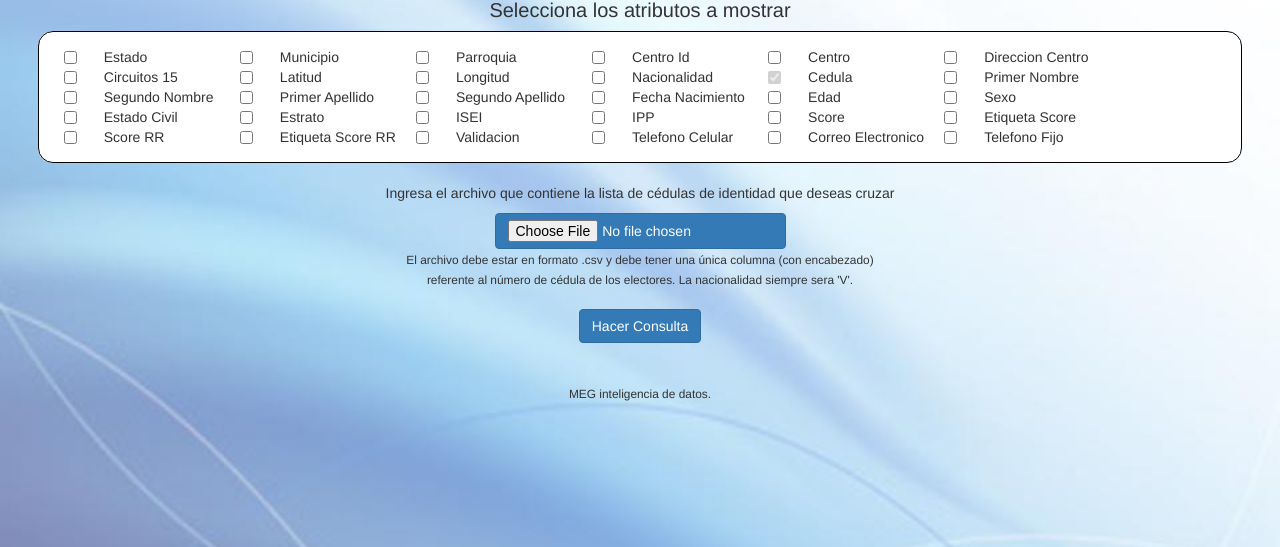
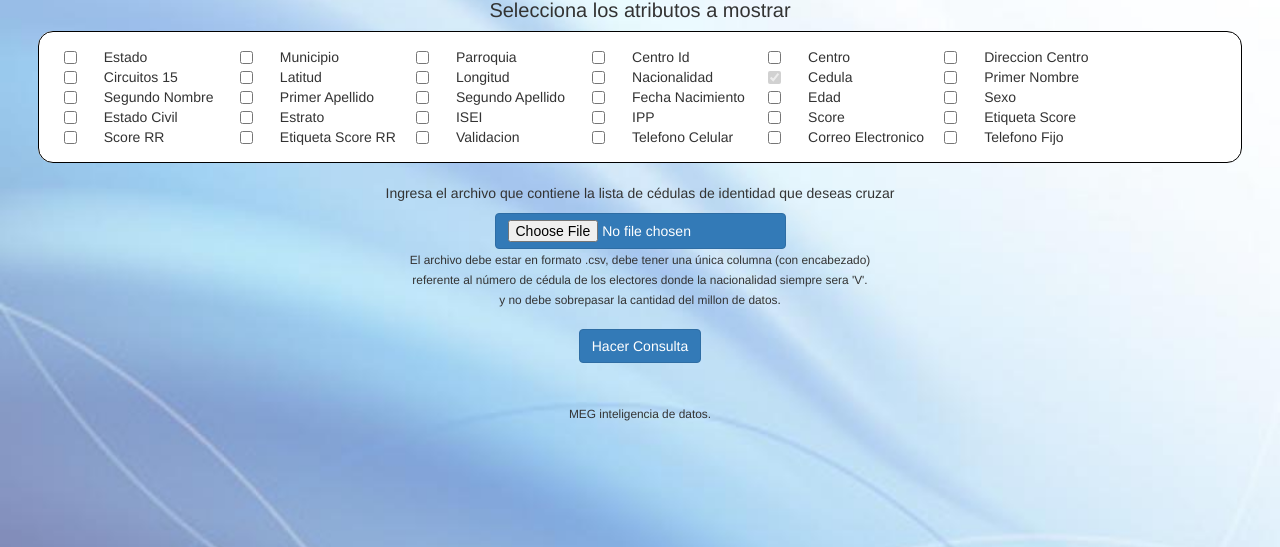
Before and after one commit to luisman09/AsistenteDeConsultas, a Django app: page /asistente_de_consultas/cargas/ in a window 1280 px wide. Shown: the part 158-705 px from the top of the page. Run offline with Django 3.2, Linux system fonts and the light colour scheme; the visitor is signed in with stand-in values (Sample User, id 1); some libraries are stand-ins or nearby versions.

Commit message:
nuevos comentarios

```diff
--- a/meg/asistente_de_consultas/static/asistente_de_consultas/css/style.css
+++ b/meg/asistente_de_consultas/static/asistente_de_consultas/css/style.css
@@ -1,4 +1,4 @@
-/* cuerpo de la app */
+/* Cuerpo de la app (Background) */
 .body {
     background: url(../images/bg.jpg) no-repeat center center fixed;
     -webkit-background-size: cover;
@@ -7,34 +7,35 @@
     background-size: cover;
 }
 
-/* caja principal que guarda todo */
+/* Caja principal que guarda todo (Invisible, pero conserva margenes) */
 .box {
     margin-left: 1cm;
     margin-right: 1cm;
 }
 
-/* partes de las consultas */
+/* Partes de las consultas (Color del texto) */
 .partes {
     color: #333;
 }
 
-/* titulos de las partes */
+/* Titulos de las partes (Tamaño) */
 .partes h3 {
     font-size: 20px;
 }
 
-/* para agregar espacio horizontal */
+/* Para agregar 3 espacios horizontales entre elementos */
 .con-espacio {
     display: inline;
     padding-right: 3em;
 }
 
+/* Para agregar 1 espacio horizontal entre elementos */
 .con-espacio-1 {
     display: inline;
     padding-right: 1em;
 }
 
-/* grupos de checkbox */
+/* Grupo de checkboxes (Color background y estilo del borde) */
 .group-checkbox {
     background-color: white;
     padding: 5px;
@@ -44,74 +45,59 @@
     border-radius: 15px 15px 15px 15px;
 }
 
-ul.checkbox  {
-}
-
+/* Checkboxes horizontales (Misma distancia entre elementos) */
 ul.checkbox li {
     display:inline-block;
     width:12.3em;
 }
 
-/* multiselect */
+/* Multiselect (Amplitud maxima del despliegue de la lista) */
 .multiselect .dropdown-toggle .btn .btn-default {
     width: 150px;
 }
 
-/* tabla con los resultados y tabla para la matriz de muestreo */
+/* Tabla con los resultados y tabla para la matriz de muestreo */
+/* (Longitud por defecto) */
 table {
     width:100%;
 }
 
+/* (Bordes y textos de las cabeceras) */
 table, th, td {
     border: 1px solid black;
     border-collapse: collapse;
 }
-
 th, td {
     padding: 3px;
     text-align: left;
 }
 
+/* (Color de texto y background de los elementos pares) */
 table tr:nth-child(even) {
     background-color: #dddddd;
     color: black;
 }
 
+/* (Color de texto y background de los elementos impares) */
 table tr:nth-child(odd) {
     background-color: #eeeeee;
     color: black;
 }
 
-table th    {
+/* (Color, espacio y background de los elementos de la cabecera) */
+table th {
     padding: 5px;
     background-color: #286090;
     color: white;
 }
 
+/* (Linea diagonal del primer elemento de la tabla de muestreo) */
 table#t02 th.crossed
 {
     background-image: linear-gradient(to bottom left, transparent calc(50% - 1px), #dddddd, transparent calc(50% + 1px));
 }
 
-/*
-.btn-elim,
-.btn-elim:hover,
-.btn-elim:active {
-  color: black;
-  background-color: #CD5C5C;
-  border-color: black;
-}
-
-.btn-agr,
-.btn-agr:hover,
-.btn-agr:active {
-  color: black;
-  background-color: #90EE90;
-  border-color: black;
-}
-*/
-
-/* tamaño de los mapas */
+/* Mapas (Tamaño y borde) */
 #map {
     width: 95%;
     height: 400px;
--- a/meg/asistente_de_consultas/static/asistente_de_consultas/js/funciones.js
+++ b/meg/asistente_de_consultas/static/asistente_de_consultas/js/funciones.js
@@ -30,7 +30,6 @@ function aMayusculas(obj,id){
     document.getElementById(id).value = obj;
 }
 
-
 // Funcion que despliega los componentes multiselect.
 function aplicarMultiselect(elemento) {
     $(elemento).multiselect({
--- a/meg/asistente_de_consultas/templates/asistente_de_consultas/cargas.html
+++ b/meg/asistente_de_consultas/templates/asistente_de_consultas/cargas.html
@@ -26,6 +26,7 @@
                     <ul class="checkbox">
                     {% for elem in attos_select %}
                         <li>
+                            <!--La cédula siempre estará seleccionada.-->
                             {% if elem.0 = "Cedula" %}
                                 <input class="seleccionados" id="attos-cedula" name="attos" type="checkbox" value="{{ elem.0 }}" checked disabled="true" />
                                 <label for="attos{{ forloop.counter }}"> {{ elem.0 }} </label>
@@ -40,12 +41,13 @@
             </div>
             </br>
             <div align="center">
-
                 <p>Ingresa el archivo que contiene la lista de cédulas de identidad que deseas cruzar</p>
                 <input class="btn btn-primary" id="csv_file" name="csv_file" type="file" accept=".csv"/>
-                <small> El archivo debe estar en formato .csv y debe tener una única columna (con encabezado) </small>
+                <small> El archivo debe estar en formato .csv, debe tener una única columna (con encabezado) </small>
                 </br>
-                <small> referente al número de cédula de los electores. La nacionalidad siempre sera 'V'. </small>
+                <small> referente al número de cédula de los electores donde la nacionalidad siempre sera 'V'. </small>
+                </br>
+                <small> y no debe sobrepasar la cantidad del millon de datos. </small>
             </div>
             </br>
             <!--Boton Hacer consulta, que verifica que la consulta sea una consulta valida
@@ -56,6 +58,7 @@
 
             <script>
 
+                // Se ejecuta cuando se cree tener todo lo necesario para realizar la carga y la consulta.
                 $('#continuar').on('click', function() {
                     var filename = $('#csv_file').val().split('\\').pop();
                     var extension = filename.split('.').pop();
--- a/meg/asistente_de_consultas/templates/asistente_de_consultas/consultas_mapas.html
+++ b/meg/asistente_de_consultas/templates/asistente_de_consultas/consultas_mapas.html
@@ -16,7 +16,7 @@
 
 {% block contenido %}
 
-
+        <!--Solo muestra el mapa y toma en cuenta unas coordenadas ára ubicar un punto centro del mapa.-->
         <input class="coordenadas" id="coordenadas" hidden="true" value="{{coordenadas}}">
         <input class="coords" id="coords" hidden="true" value="{{coords}}">
         <input class="centro" id="centro" hidden="true" value="{{centro}}">
@@ -38,6 +38,7 @@
         var datos_final = JSON.parse(datos_mid)
         var icons = []
 
+        // Elige las imagenes para los centros de votación a mostrar en el mapa.
         for (i = 0; i < datos_final.length; i++) {
             if (datos_final[i][0] == 'OPOSITOR') {
                 icons[i] = 'http://chart.apis.google.com/chart?chst=d_map_pin_letter&chld=%E2%80%A2|0000FF'
@@ -56,6 +57,7 @@
             lng: cent[1]
         });
 
+        // Pinta el mapa y los centros de votacion en el mapa.
         for (i = 0; i < marks.length; i++) {
             map.addMarker({
                 lat: marks[i][0],
--- a/meg/asistente_de_consultas/templates/asistente_de_consultas/mapas.html
+++ b/meg/asistente_de_consultas/templates/asistente_de_consultas/mapas.html
@@ -20,7 +20,7 @@
         <form id="mapas-form" action="{% url 'asistente_de_consultas:consultas_mapas' %}" method="post">
             {% csrf_token %}
 
-            <!--Select dependiente de 4 niveles para hallar ubicaciones (Edo-Mun-Parr-Centros).
+            <!--Lista desplegable dependiente de 4 niveles para hallar ubicaciones (Edo-Mun-Parr-Centros).
                 Al llegar a nivel de centros, se puede escoger mas de un elemento.-->
             <div class="form-group" id="ubicacion" name="ubicacion">
                 <label class="col-sm-2 control-label"> Ubicación Demográfica: </label>
@@ -57,6 +57,7 @@
 
                 aplicarMultiselect('.lista');
 
+                //Funciones para obtener las entidades dependientes de la entidad previa seleccionada.
                 $('select#edos').on('change', obtenerPrimerosMunicipios);
                 $('select#muns').on('change', obtenerPrimerasParroquias);
                 $('select#parrs').on('change', obtenerPrimerosCentros);
@@ -145,6 +146,7 @@
                     });
                 }
 
+                // Se ejecuta para mostrar el mapa.
                 $('#continuar').on('click', function(){
                     if ($('#edos').val() == "") {
                         alert("Se debe especificar al menos el Estado.");
--- a/meg/asistente_de_consultas/templates/asistente_de_consultas/queries.html
+++ b/meg/asistente_de_consultas/templates/asistente_de_consultas/queries.html
@@ -19,6 +19,7 @@
     <div class="box" id="box">
         <form id="queries-form" action="{% url 'asistente_de_consultas:consultas_queries' %}" method="post">
             {% csrf_token %}
+            <!--Campo de texto que permite introducir un query, seguido del boton para ejecutarlo.-->
             <div align="center">
                 <label> Introduce tu Query: </label></br></br>
                 <textarea class="form-control" id="query" name="query" rows="10" cols="60"></textarea><br>
@@ -29,6 +30,7 @@
 
             <script>
 
+                // Procede a ejecutar la consulta, o a mostrar alertas en caso de algun error de entrada.
                 $('#continuar').on('click', function(){
                     query = $('#query').val();
                     if (query == "") {
--- a/meg/asistente_de_consultas/views.py
+++ b/meg/asistente_de_consultas/views.py
@@ -183,7 +183,6 @@ def agregarCondiciones(attos_where):
         elif tipo == "multiple": # Select Multiple: estrato, estado civil, ipp, operadora, etc.
                                  # Tambien aplica para el Caso Particular: Centros Especificos.
             disj_or = ""
-            print elem[1]
             for e in elem[1][1:]:
                 if e:
                     if disj_or == "":
@@ -350,8 +349,8 @@ def crearConsulta(attos_select, attos_where, agrupado, orden, limite):
             order_by_items = " ORDER BY " + elem_agr_ord + " DESC"
         elif ("'2'" in orden):
             order_by_items = " ORDER BY " + elem_agr_ord
-        print orden
-        print order_by_items
+        #print orden
+        #print order_by_items
     if limite[0]:
         limit = " LIMIT " + limite[0];
     # Se crea la consulta completa.
@@ -686,7 +685,7 @@ def consultas_queries(request):
         query = request.POST.get('query')
         consulta_final = query
         resultados = ejecutarConsulta(consulta_final, True, usuario)
-        print resultados_consulta
+        #print resultados_consulta
         attos_select = resultados[0]
         resultados_consulta = resultados[1]
 
```
Also changed, not shown: meg/asistente_de_consultas/templates/asistente_de_consultas/atributos.html (+53 -33 lines), meg/asistente_de_consultas/templates/asistente_de_consultas/consultas.html (+4 -3 lines), meg/asistente_de_consultas/templates/asistente_de_consultas/muestras.html (+6 -9 lines).
